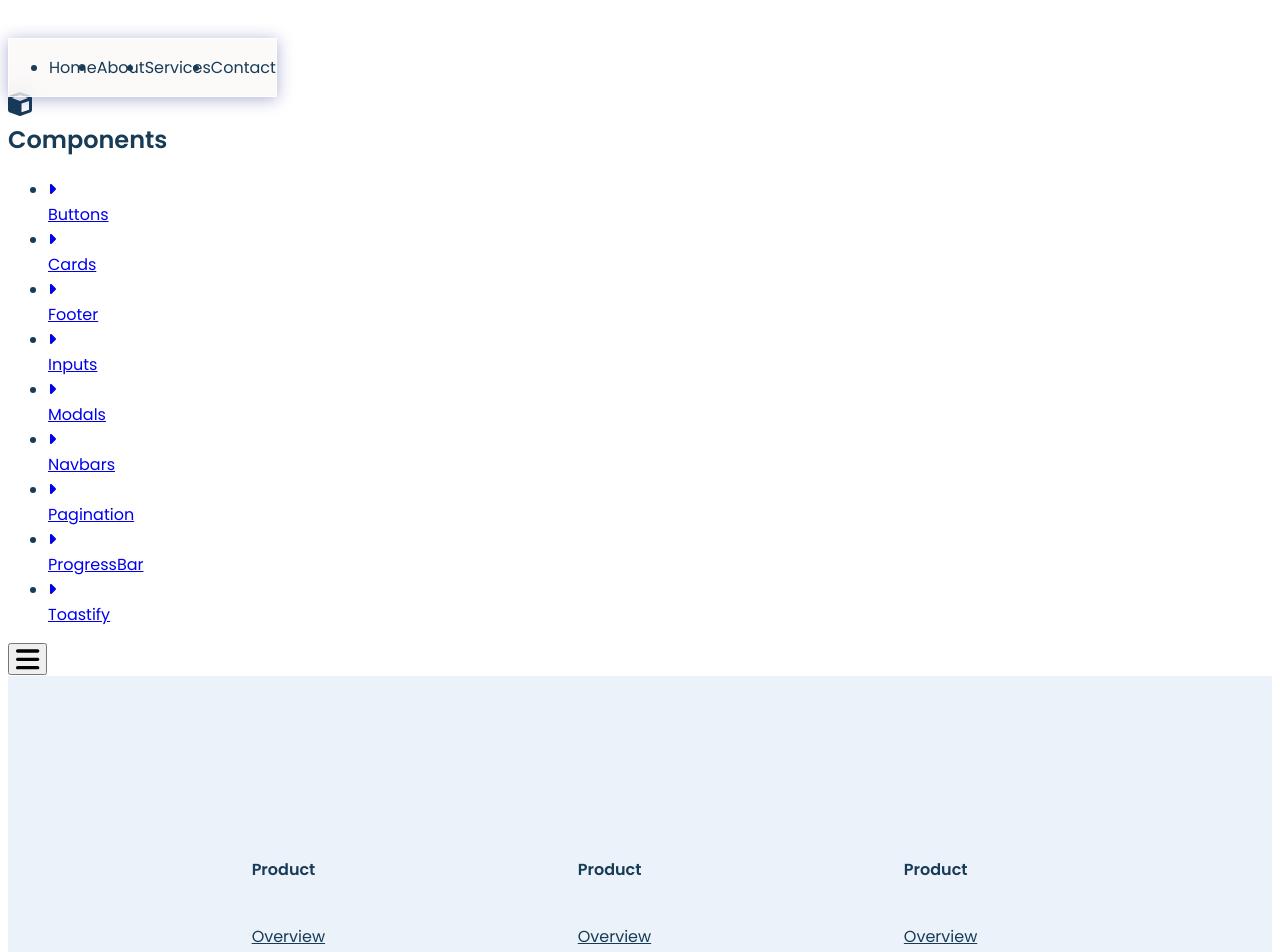
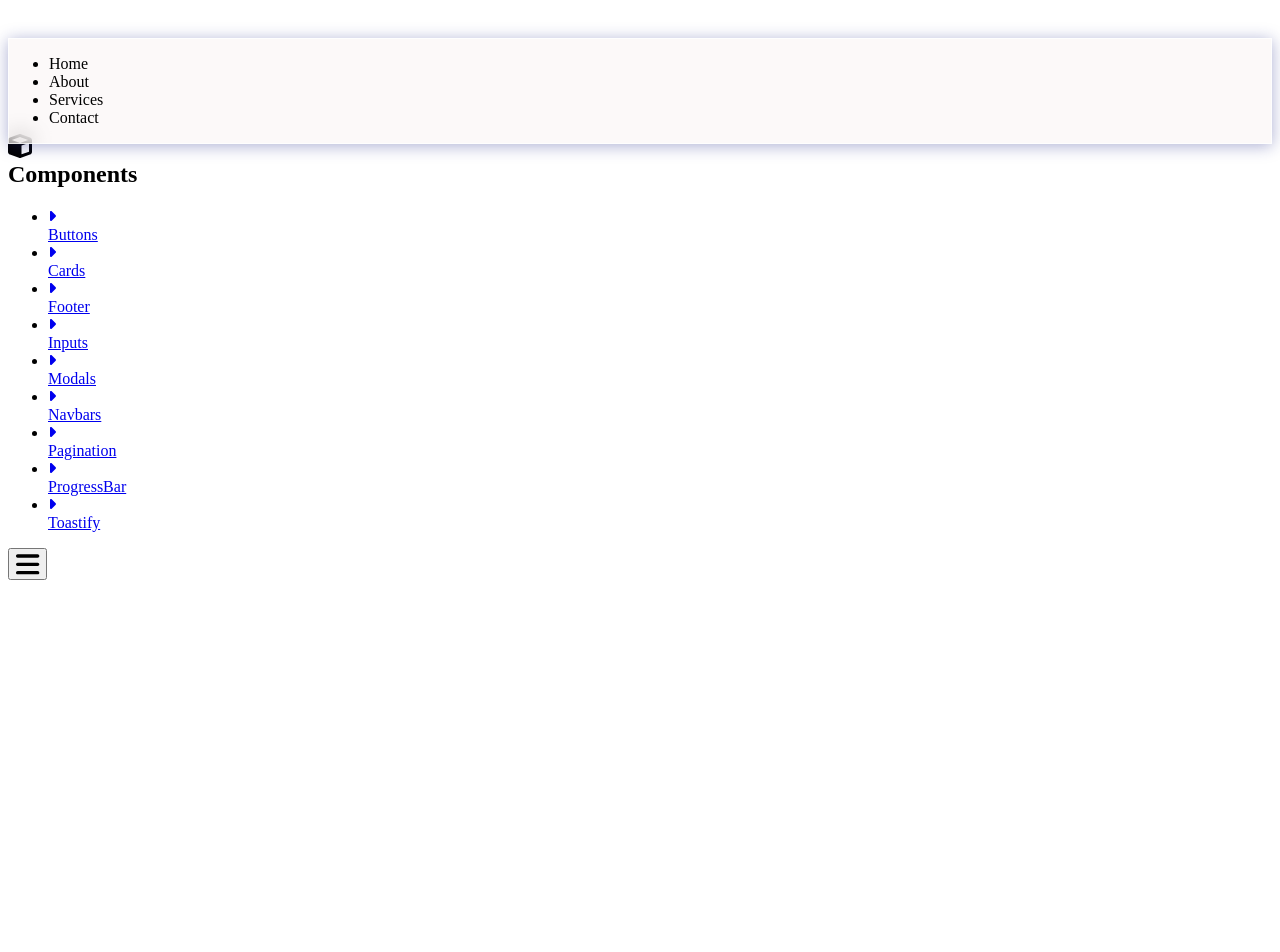
Before and after one commit to ANKITy102/Hacktoberfest2023, a React (Vite) app: page /components in a window 1280 px wide. Shown: the top 952 px of the page. After the commit the page ends 800 px from the top, so only its background shows below. Built offline with nearby package versions, Linux system fonts and the light colour scheme.

Commit message:
Footer removed

```diff
--- a/src/App.jsx
+++ b/src/App.jsx
@@ -1,6 +1,5 @@
 // import React from "react"
 import GlassNavbar from "./Components/Navbars/GlassNavbar/GlassNavbar"
-import Footer from "./Components/footer/footer"
 import Sidebar from "./Components/Sidebar"
 
 
@@ -10,7 +9,6 @@ function App() {
     <>
       <GlassNavbar/>
       <Sidebar />
-      <Footer />
 
     </>
   )
```
